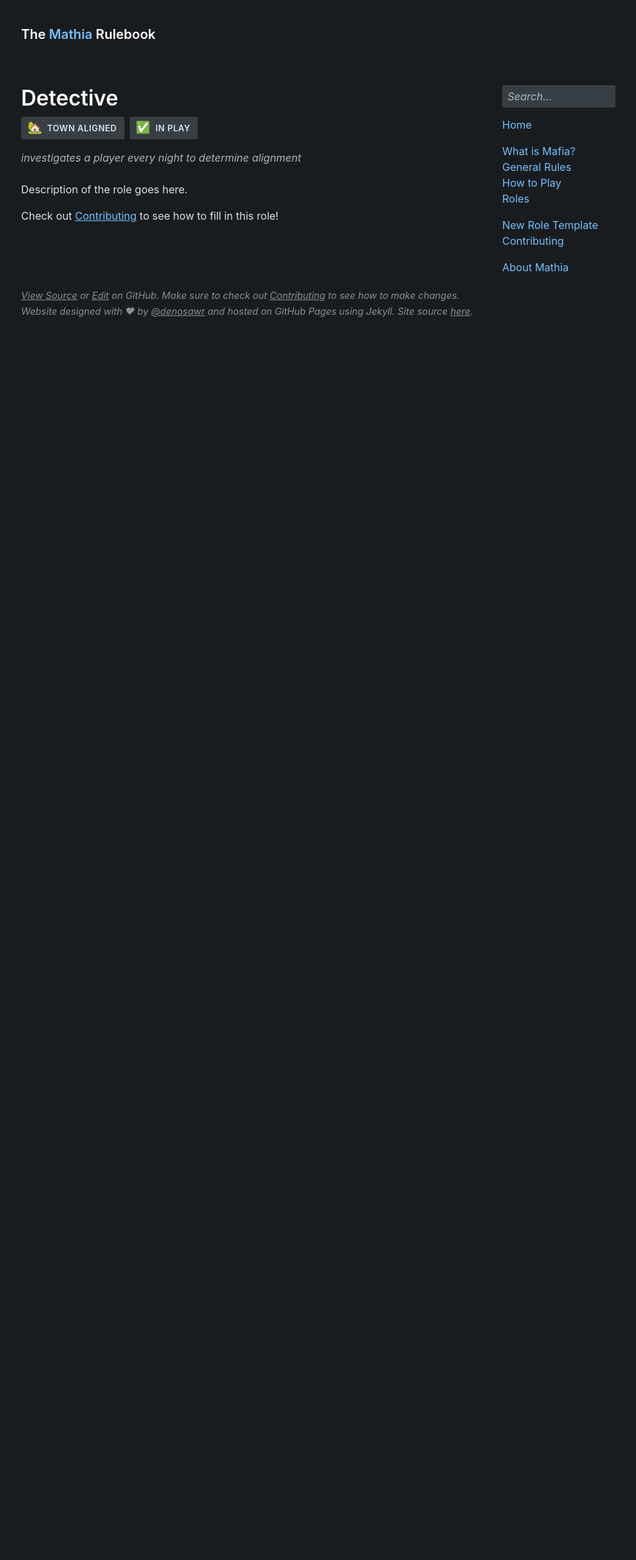
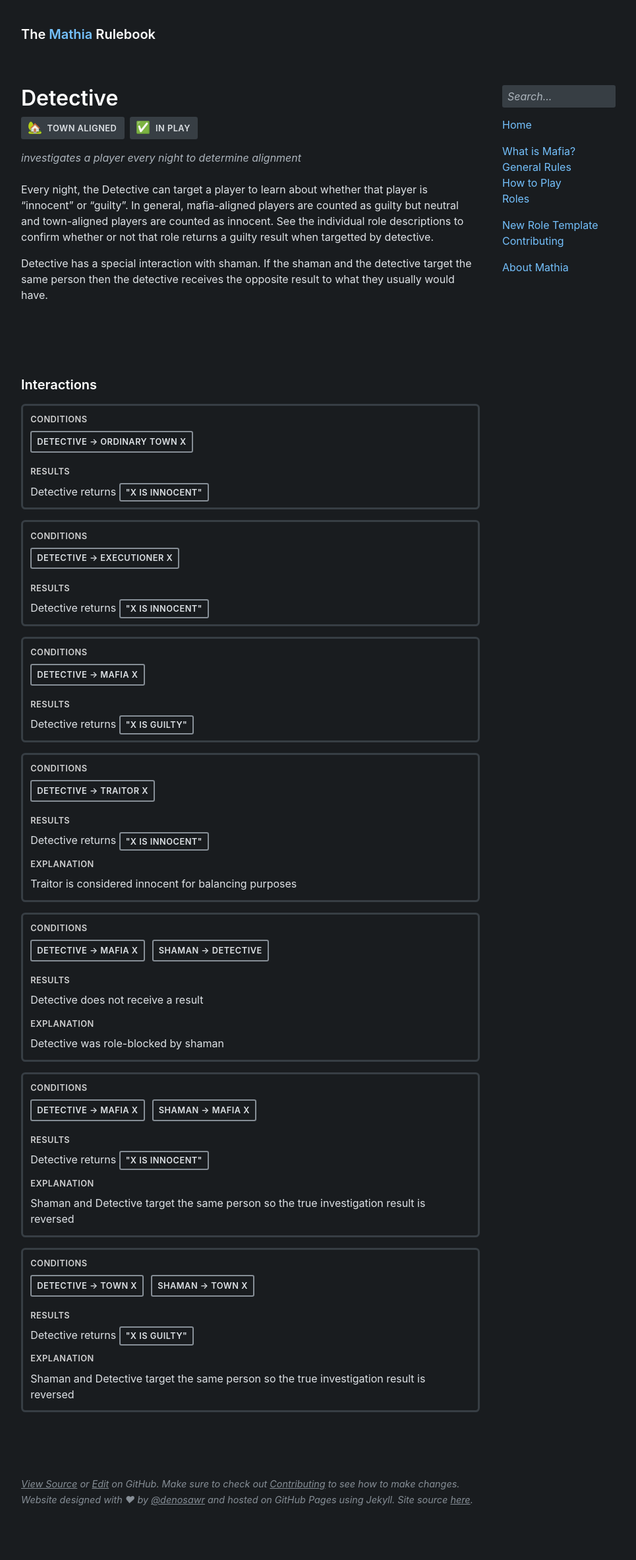
Before and after one commit to olliecheng/mathia-rulebook, a Jekyll site: the page built from roles/detective.md, in a window 1280 px wide. Shown: the whole page at 66% size, without its empty margins (152-1117 px from the left). Built offline with Jekyll 4.4.1, drawn with Linux system fonts in a browser that asks for light colours; some web fonts are replaced; before the commit the page ends 900 px from its top, so only the background shows below that.

Commit message:
Update detective.md
I'm not sure if I'm using the capital letter notation in the interactions section correctly. Perhaps we should formalize how to do it.

```diff
--- a/roles/detective.md
+++ b/roles/detective.md
@@ -6,6 +6,40 @@ enabled: yes
 description: investigates a player every night to determine alignment
 ---
 
-Description of the role goes here.
+Every night, the Detective can target a player to learn about whether that player is "innocent" or "guilty". In general, mafia-aligned players are counted as guilty but neutral and town-aligned players are counted as innocent. See the individual role descriptions to confirm whether or not that role returns a guilty result when targetted by detective.
 
-Check out [Contributing]({{ site.baseurl }}{% link information/contributing.md %}) to see how to fill in this role!
+Detective has a special interaction with shaman. If the shaman and the detective target the same person then the detective receives the opposite result to what they usually would have.
+
+{% capture interactions %}
+Detective > Ordinary Town X,;
+Detective returns "X is innocent";
+
+---
+Detective > Executioner X,;
+Detective returns "X is innocent";
+
+---
+Detective > Mafia X,;
+Detective returns "X is guilty";
+
+---
+Detective > Traitor X,;
+Detective returns "X is innocent";
+Traitor is considered innocent for balancing purposes;
+
+---
+Detective > Mafia X, Shaman > Detective;
+Detective does not receive a result;
+Detective was role-blocked by shaman;
+
+---
+Detective > Mafia X, Shaman > Mafia X;
+Detective returns "X is innocent";
+Shaman and Detective target the same person so the true investigation result is reversed
+
+---
+Detective > Town X, Shaman > Town X;
+Detective returns "X is guilty";
+Shaman and Detective target the same person so the true investigation result is reversed
+{% endcapture %}
+{% include interactions.html content=interactions %}
```
